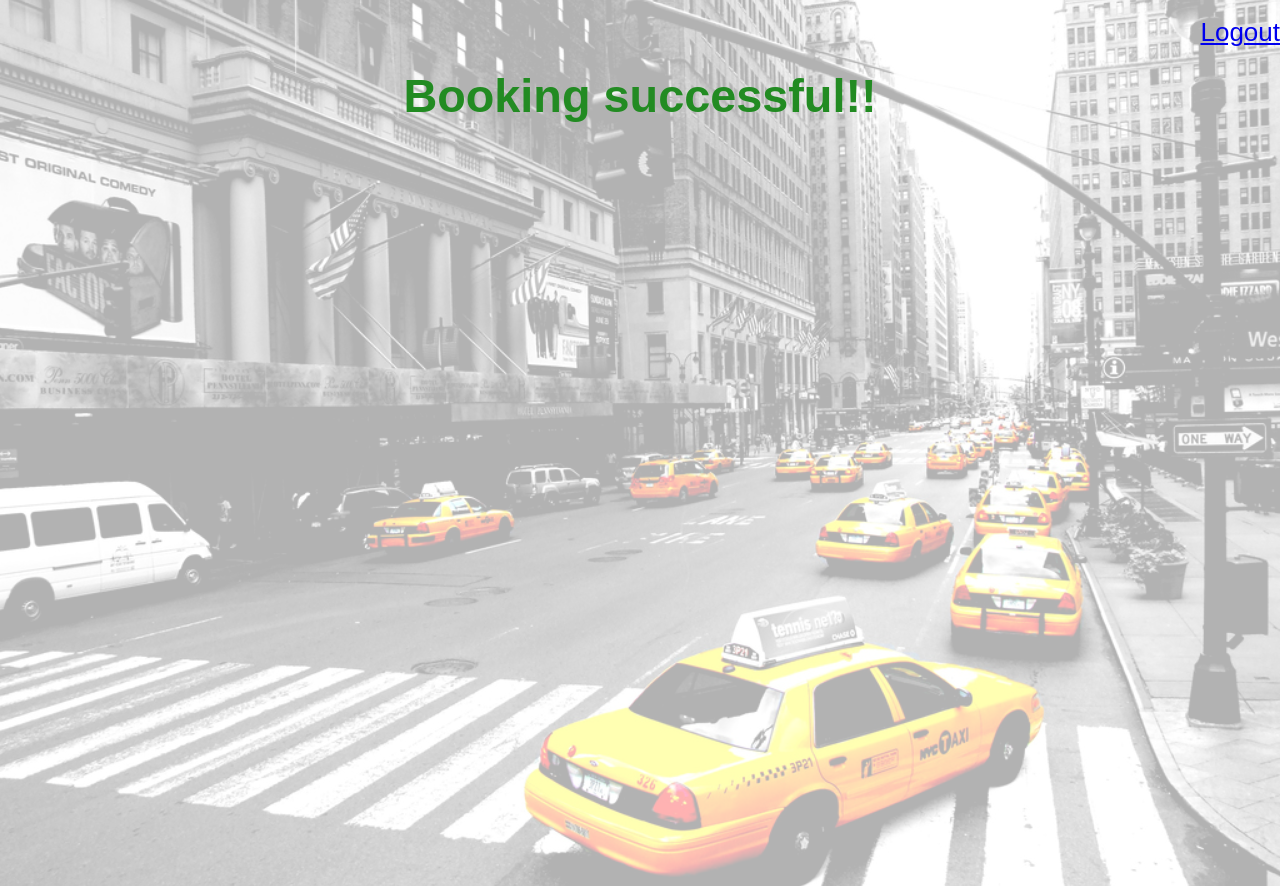
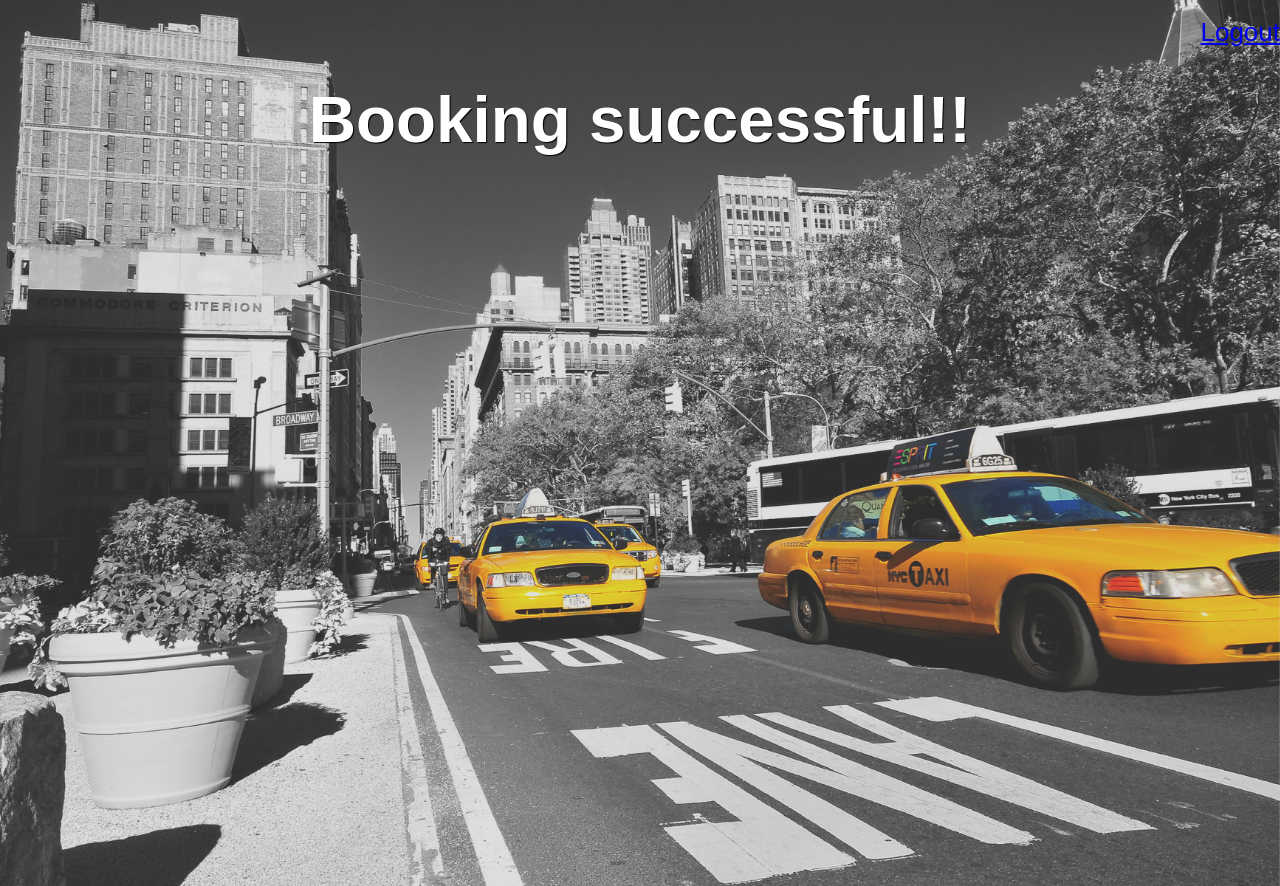
Before and after one commit to meetika12/cabbie, a PHP site: page /booking_check.php in a window 1280 px wide. Run offline with PHP 8.4, Linux system fonts and the light colour scheme; the visitor is signed in with stand-in values (Sample User, id 1); data that the repository does not hold is empty.

Commit message:
improve design

```diff
--- a/booking_check.php
+++ b/booking_check.php
@@ -28,7 +28,8 @@ mysqli_close($link);
   </head>
   <body>
     <link rel="stylesheet" href="indexstyle.css">
-   <div class="overlay"></div>
+
+   <div class="overlay bback"></div>
 <div class="main">
 
 
--- a/indexstyle.css
+++ b/indexstyle.css
@@ -16,14 +16,12 @@ html, body
 }
 .overlay
 {
-  background: url(img/project1.jpg);
+ /* background: url(img/project1.jpg); */
   background-size: cover;
   background-position: center;
   position: fixed;
   z-index: -1;
   background-repeat: no-repeat;
-  opacity: 0.3;
-  filter: alpha(opacity=20);
 }
 .main
 {
@@ -31,19 +29,53 @@ html, body
    color: white;
    line-height: 0.5;
    font-size:26px;
-   background:rgba(0, 0. 0, 0.6);
+   background:rgba(150, 150, 150, 0.3);
    padding-top: 2%;
 
 }
+.iback
+{
+  background: url(img/project1.jpg);
+  background-size: cover;
+  background-position: center;
+  position: fixed;
+  z-index: -1;
+  background-repeat: no-repeat;
+}
+.bback
+{
+   background: url(img/project3.jpg);
+   background-size: cover;
+  background-position: center;
+  position: fixed;
+  z-index: -1;
+  background-repeat: no-repeat;
+}
+
 #txt
 {
-  text-align: center;
-   font-size:40px;
+    text-align: center;
+    font-size: 56px;
+    /*font-family: 'Patua One', cursive;*/
+    color: #FFF;
+    font-weight: 400;
+    text-shadow: 1px 1px 1px black;
+}
 
-   color: #228b22;
-   /*line-height: 0.5;
-  font-size:36px;
-   background:rgba(0, 0. 0, 0.6);
-   padding-top: 2%;*/
+.links
+{
+    display: flex;
+    justify-content: center;
+}
 
+.links > a
+{
+    color: white;
+    margin: 10px;
+    text-decoration: none;
+    background: red;
+    padding: 20px;
+    min-width: 100px;
+    text-align: center;
+    border-radius: 5px;
 }
```
Also changed, not shown: index.php (+7 -4 lines).
